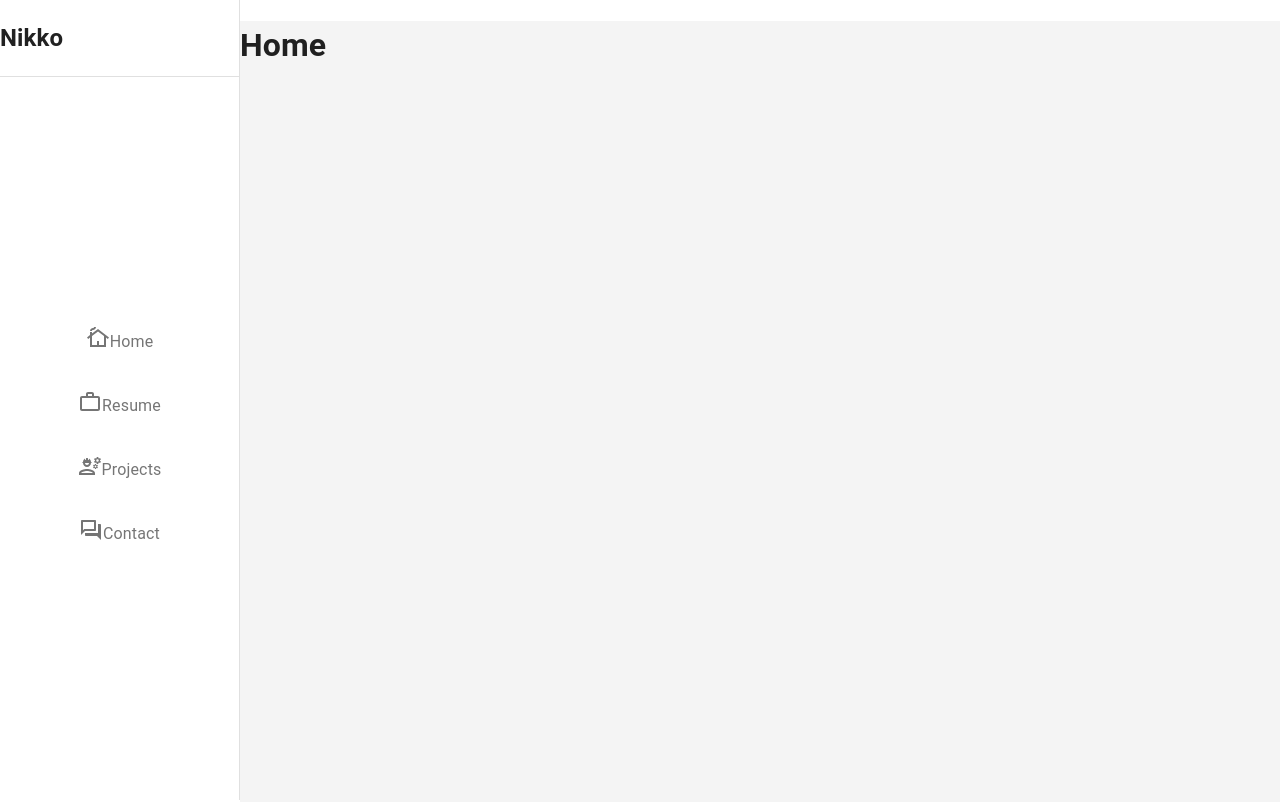
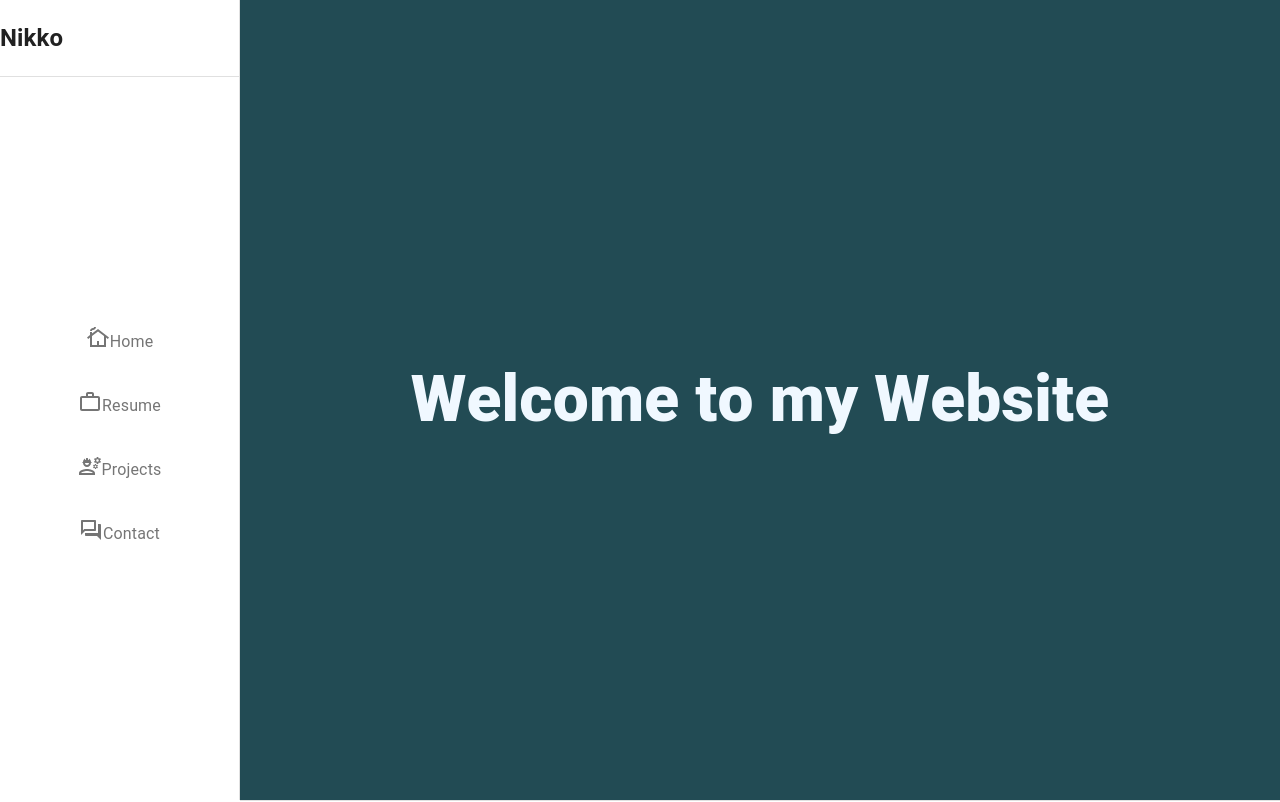
Before and after one commit to nkoda/nkoda.github.io, a React (Create React App) app: page / in a window 1280 px wide. Shown: the top 802 px of the page. Built offline with nearby package versions, Linux system fonts and the light colour scheme.

Commit message:
added dynamic text on home section

```diff
--- a/package.json
+++ b/package.json
@@ -10,6 +10,7 @@
     "@testing-library/jest-dom": "^5.16.5",
     "@testing-library/react": "^13.4.0",
     "@testing-library/user-event": "^13.5.0",
+    "animejs": "^3.2.1",
     "react": "^18.2.0",
     "react-dom": "^18.2.0",
     "react-scripts": "5.0.1",
--- a/src/App.js
+++ b/src/App.js
@@ -8,6 +8,7 @@ import ResumeSection from './components/main-sections/resume.main-section';
 import ProjectsSection from './components/main-sections/projects.main-section';
 import ContactSection from './components/main-sections/contact.main-section';
 import React, { useState, useRef, useEffect } from 'react';
+import anime from 'animejs';//TODO
 
 const drawerWidth = 195;
 
@@ -16,16 +17,6 @@ function App() {
   const resumeRef = useRef(null);
   const projectsRef = useRef(null);
   const contactRef = useRef(null);
-  const [scrollPosition, setScrollPosition] = useState(0);
-
-  useEffect(() => {
-    const handleScroll = () => {
-      setScrollPosition(window.scrollY);
-    };
-    window.addEventListener("scroll", handleScroll);
-    return () => window.removeEventListener("scroll", handleScroll);
-  }, []);
-
 
   const handleNavClick = (state) => {
     switch(state) {
--- a/src/components/main-sections/home.main-section.jsx
+++ b/src/components/main-sections/home.main-section.jsx
@@ -1,15 +1,72 @@
 import React from "react";
 import MainSection from "./main-sections.component";
 import Divider from '@mui/material/Divider';
+import Box from '@mui/material'
+import anime from 'animejs';
+import { useEffect, useState } from "react";
+
+import './main-section.css';
+
+const welcomeMessages = [
+    "Welcome to my Website",
+    "私のウェブサイトへようこそ", // Japanese
+    "欢迎来到我的网站", // Mandarin
+    "Bienvenue sur mon site web", // French
+    "Willkommen auf meiner Website" // German
+  ]
+
+  function randomIntFromInterval(min, max) { // min and max included
+    return Math.floor(Math.random() * (max - min + 1) + min)
+  }
 
 const HomeSection = () => {
+    const [greeting, setGreeting] = useState(welcomeMessages[0]);
+
+    useEffect(() => {
+        // This animation was borrowed from https://tobiasahlin.com/moving-letters/#12
+        var textWrapper = document.querySelector('.ml12');
+        textWrapper.innerHTML = textWrapper.textContent.replace(/\S/g, "<span class='letter'>$&</span>");
+
+        anime.timeline({loop: true})
+        .add({
+            targets: '.ml12 .letter',
+            translateX: [40,0],
+            translateZ: 0,
+            opacity: [0,1],
+            easing: "easeOutExpo",
+            duration: 5000,
+            delay: (el, i) => 500 + 30 * i
+        }).add({
+            targets: '.ml12 .letter',
+            translateX: [0,-30],
+            opacity: [1,0],
+            easing: "easeInExpo",
+            duration: 3000,
+            delay: (el, i) => 100 + 30 * i,
+        }).add({
+            loopComplete: () => {
+                const num = randomIntFromInterval(0, welcomeMessages.length-1);
+                setGreeting(welcomeMessages[num])
+            },
+            delay: (el, i) => 100 + 30 * i,
+        });
+    }, [greeting]);
+
     return(
         <div>
             <MainSection
                 id='Home'
                 content={
-                    <div>
-                        <h1>Home</h1>
+                    <div
+                    style={{
+                        display: 'flex',
+                        flexDirection: 'column',
+                        justifyContent: 'center',
+                        alignItems: 'center',
+                        height: '100%'
+                    }}>
+                       <h1 class="ml12">{greeting}</h1>
+                        <script src="https://cdnjs.cloudflare.com/ajax/libs/animejs/2.0.2/anime.min.js"></script>
                     </div>
                 }/>
             <Divider></Divider>
--- /dev/null
+++ b/src/components/main-sections/main-section.css
@@ -0,0 +1,21 @@
+.ml12 {
+    position: relative;
+    font-weight: 900;
+    font-size: 4em;
+  }
+
+  .ml12 .text-wrapper {
+    position: relative;
+    display: inline-block;
+    padding-top: 0.2em;
+    padding-right: 0.05em;
+    padding-bottom: 0.1em;
+    overflow: hidden;
+  }
+
+  .ml12 .letter {
+    color: aliceblue;
+    display: inline-block;
+    line-height: 1em;
+    transform-origin: 0 0;
+  }
--- a/src/components/main-sections/main-sections.component.jsx
+++ b/src/components/main-sections/main-sections.component.jsx
@@ -1,7 +1,7 @@
 import React from "react";
 import Box from '@mui/material/Box';
 
-const MainSection = ({ id, content, color='#F4F4F4'}) => {
+const MainSection = ({ id, content, color='#224b54'}) => {
     return(
         <div>
             <Box
```
Also changed, not shown: 1 other file (tests, documents, lock files or other folders).
